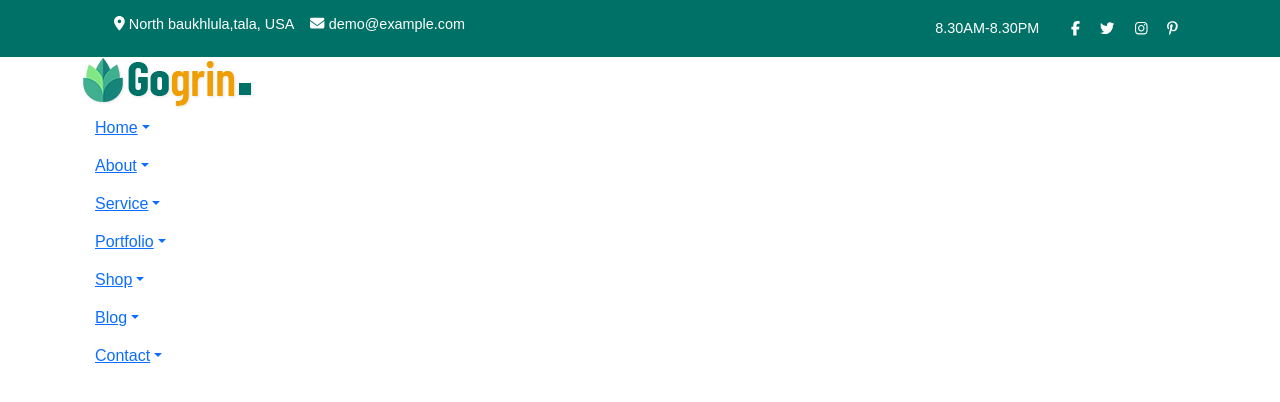
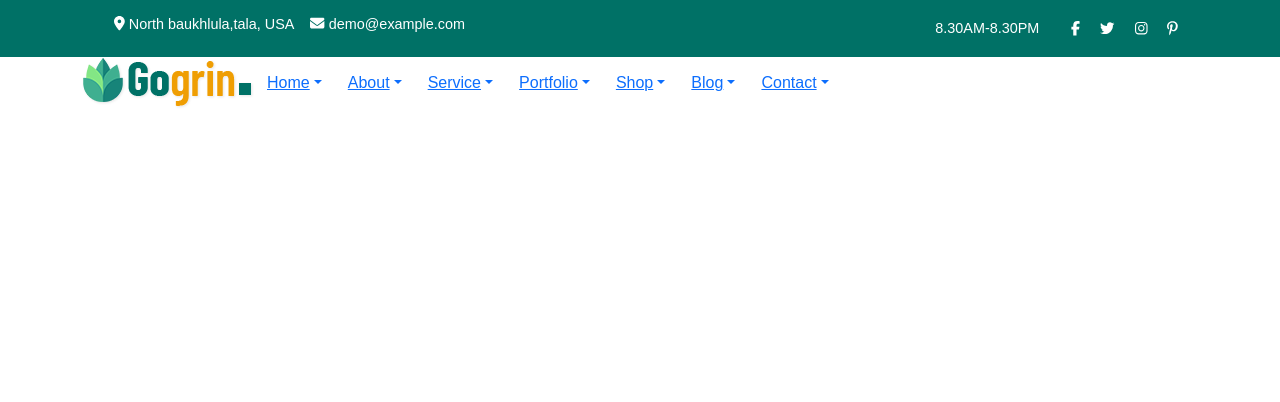
Before and after one commit to Flopiras/proj-html-vuejs, a Vue app: page / in a window 1280 px wide. Shown: the top 402 px of the page. Built offline with nearby package versions, Linux system fonts and the light colour scheme.

Commit message:
add dropdown

```diff
--- a/src/components/BaseDropdown.vue
+++ b/src/components/BaseDropdown.vue
@@ -2,15 +2,14 @@
 export default {
     props: {
         placeholder: String
-    }
+    },
 }
 </script>
 
 <template>
     <div class="dropdown">
-        <button class="btn btn-link dropdown-toggle" type="button" data-bs-toggle="dropdown">
-            {{ placeholder }}
-        </button>
+        <button class="btn btn-link dropdown-toggle">{{ placeholder }}</button>
+
         <ul class="dropdown-menu">
             <li><a class="dropdown-item" href="#">Action</a></li>
             <li><a class="dropdown-item" href="#">Another action</a></li>
--- a/src/components/header/HeaderMain.vue
+++ b/src/components/header/HeaderMain.vue
@@ -9,7 +9,7 @@ export default {
 
 <template>
     <div id="header-main">
-        <div class="container">
+        <div class="container d-flex align-items-center">
             <img src="../../assets/img/logo.png" alt="logo">
 
             <BaseDropdown v-for="option in options" :key="option" :placeholder="option" />
```
